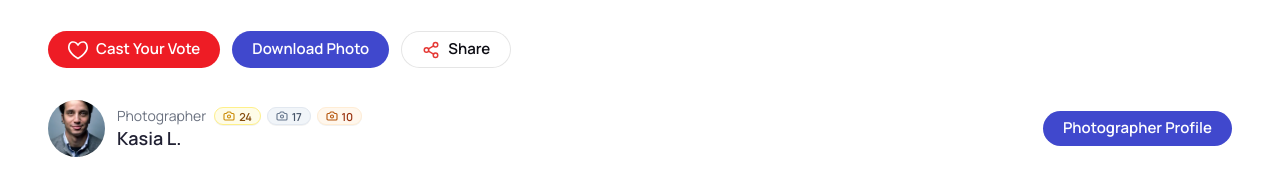
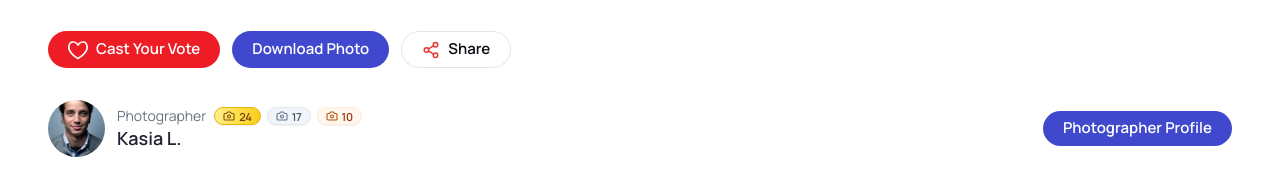
Before and after one commit to Mern-Unbeatable/baracuda260, a React (Vite) app: page /gallery/story/autumn-sequence in a window 1280 px wide. Shown: the part 2106-2295 px from the top of the page. Built offline with nearby package versions, Linux system fonts and the light colour scheme; no server answers.

Commit message:
appreciation section gold color done

```diff
--- a/src/components/data-display/PhotographerAwardCounters/PhotographerAwardCounters.jsx
+++ b/src/components/data-display/PhotographerAwardCounters/PhotographerAwardCounters.jsx
@@ -5,8 +5,8 @@ import { PHOTOGRAPHER_TALENT_APPRECIATION } from '@/portals/public/photographer/
 
 const COUNTER_STYLES = {
   gold: {
-    badge: 'bg-[#fefce8] border-[#fef08a] text-[#854d0e]',
-    icon: 'text-[#ca8a04]',
+    badge: 'bg-gradient-to-r from-[#fef08a] via-[#fde047] to-[#facc15] border-[#eab308] text-[#713f12] shadow-xs',
+    icon: 'text-[#854d0e]',
     labelKey: 'photographerProfile.appreciation.tiers.gold',
     defaultLabel: 'Gold Camera',
   },
--- a/src/portals/public/photographer/components/PhotographerTalentAppreciation.jsx
+++ b/src/portals/public/photographer/components/PhotographerTalentAppreciation.jsx
@@ -6,9 +6,9 @@ import { getDaysUntilNextSundayMidnight } from '@/shared/utils/weekReset';
 
 const TIER_STYLES = {
   gold: {
-    icon: 'text-[#ca8a04]',
-    iconBg: 'bg-[#fefce8] border border-[#fef08a]',
-    btn: 'bg-[#fef08a] text-[#854d0e] hover:bg-[#eab308] hover:text-white',
+    icon: 'text-[#854d0e]',
+    iconBg: 'bg-gradient-to-r from-[#fef08a] via-[#fde047] to-[#facc15] border border-[#eab308]',
+    btn: 'bg-gradient-to-r from-[#fde047] to-[#eab308] text-[#713f12] font-semibold hover:from-[#eab308] hover:to-[#ca8a04] hover:text-white',
     dot: 'bg-[#eab308]',
   },
   silver: {
```
Also changed, not shown: 395 other files (tests, documents, lock files or other folders).
